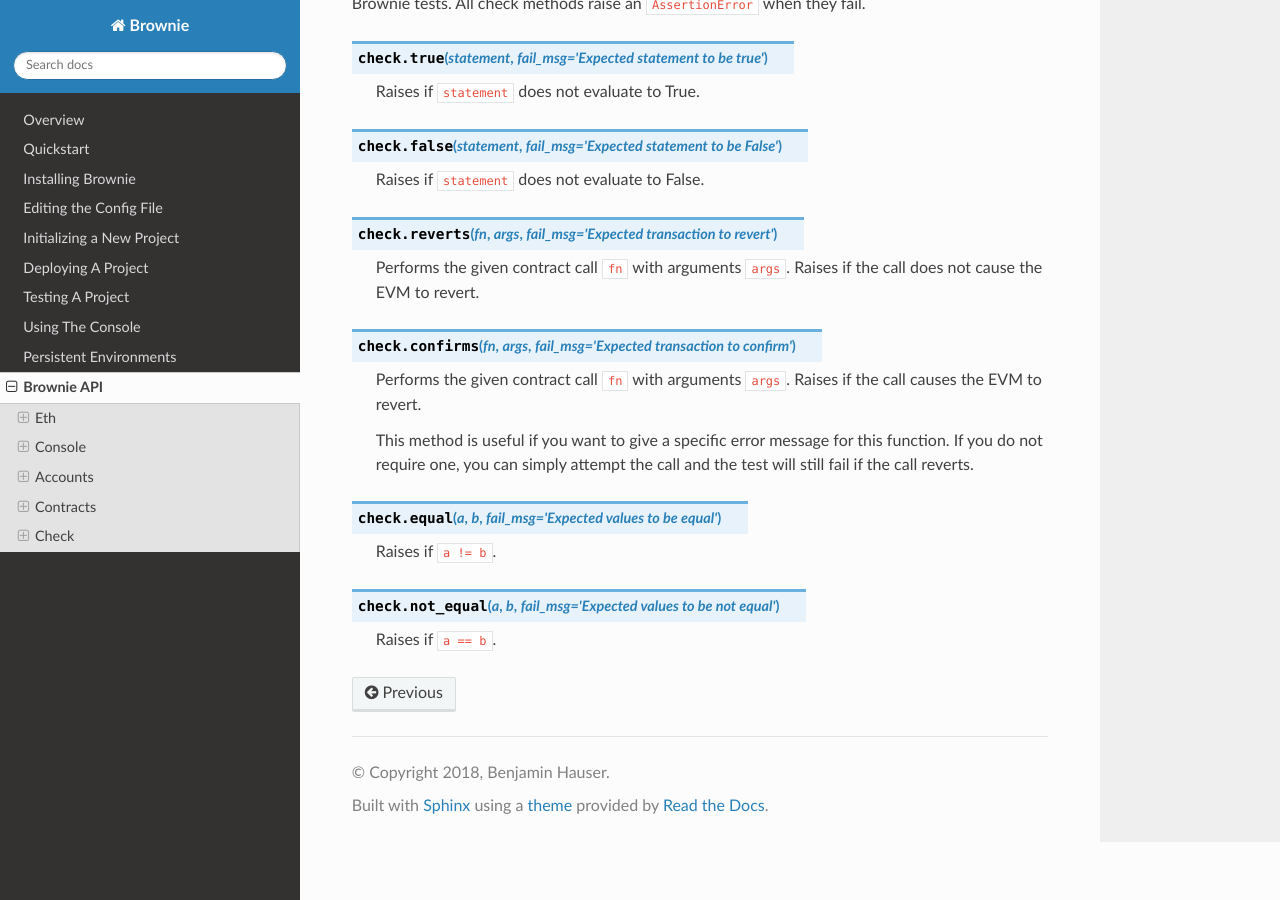
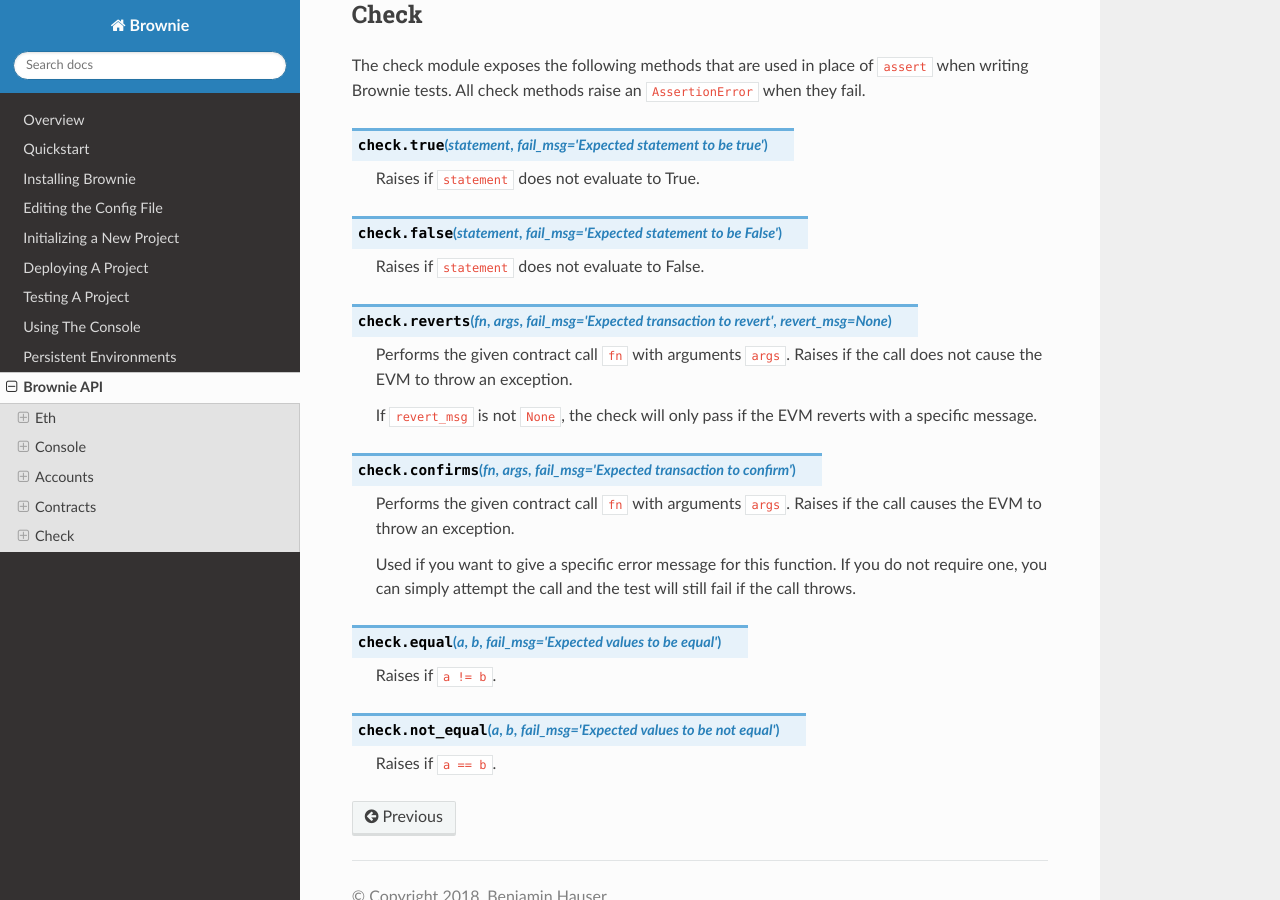
Before and after one commit to eth-brownie/brownie, a Sphinx documentation site: the page built from docs/api.rst, in a window 1280 px wide and 900 px high, scrolled down 5906 px. Built offline with Sphinx 7.4.7 and the Read the Docs theme 2.0.0, drawn with Linux system fonts in a browser that asks for light colours; some of the changed text lies outside the part shown.

Commit message:
VirtualMachineError.revert_msg

```diff
--- a/docs/api.rst
+++ b/docs/api.rst
@@ -62,7 +62,11 @@
 
 .. py:exception:: VirtualMachineError
 
-    Raised whenever a transaction causes the EVM to revert.
+    Raised whenever a transaction results in an EVM exception.
+
+.. py:attribute:: VirtualMachineError.revert_msg
+
+    Contains the EVM revert error message, if any.
 
 Console
 =======
@@ -267,15 +271,17 @@
 
     Raises if ``statement`` does not evaluate to False.
 
-.. py:method:: check.reverts(fn, args, fail_msg = "Expected transaction to revert")
+.. py:method:: check.reverts(fn, args, fail_msg = "Expected transaction to revert", revert_msg=None)
 
-    Performs the given contract call ``fn`` with arguments ``args``. Raises if the call does not cause the EVM to revert.
+    Performs the given contract call ``fn`` with arguments ``args``. Raises if the call does not cause the EVM to throw an exception.
+
+    If ``revert_msg`` is not ``None``, the check will only pass if the EVM reverts with a specific message.
 
 .. py:method:: check.confirms(fn, args, fail_msg = "Expected transaction to confirm")
 
-    Performs the given contract call ``fn`` with arguments ``args``. Raises if the call causes the EVM to revert.
+    Performs the given contract call ``fn`` with arguments ``args``. Raises if the call causes the EVM to throw an exception.
 
-    This method is useful if you want to give a specific error message for this function. If you do not require one, you can simply attempt the call and the test will still fail if the call reverts.
+    Used if you want to give a specific error message for this function. If you do not require one, you can simply attempt the call and the test will still fail if the call throws.
 
 .. py:method:: check.equal(a, b, fail_msg = "Expected values to be equal")
 
```
Also changed, not shown: 3 other files.
